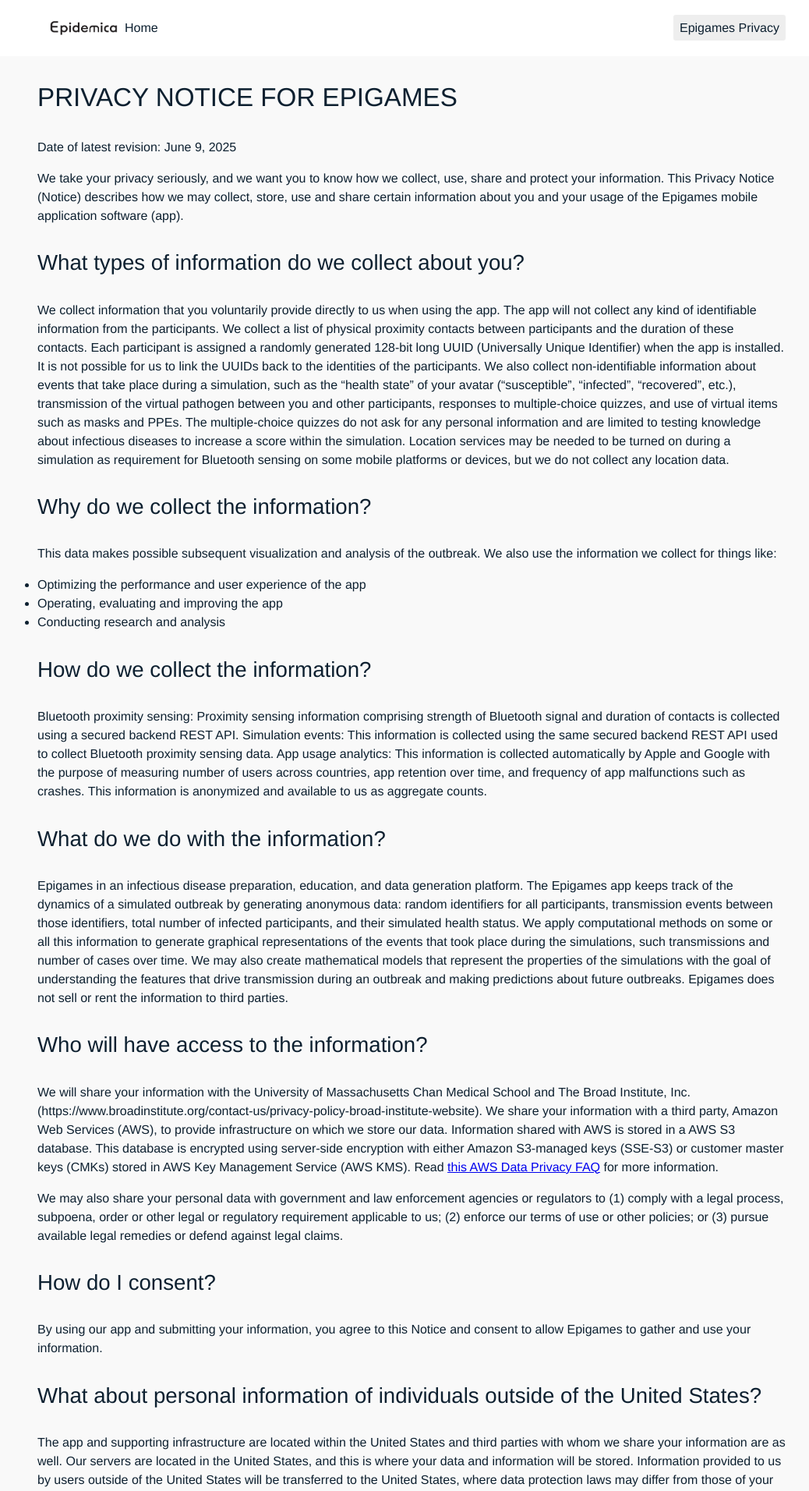
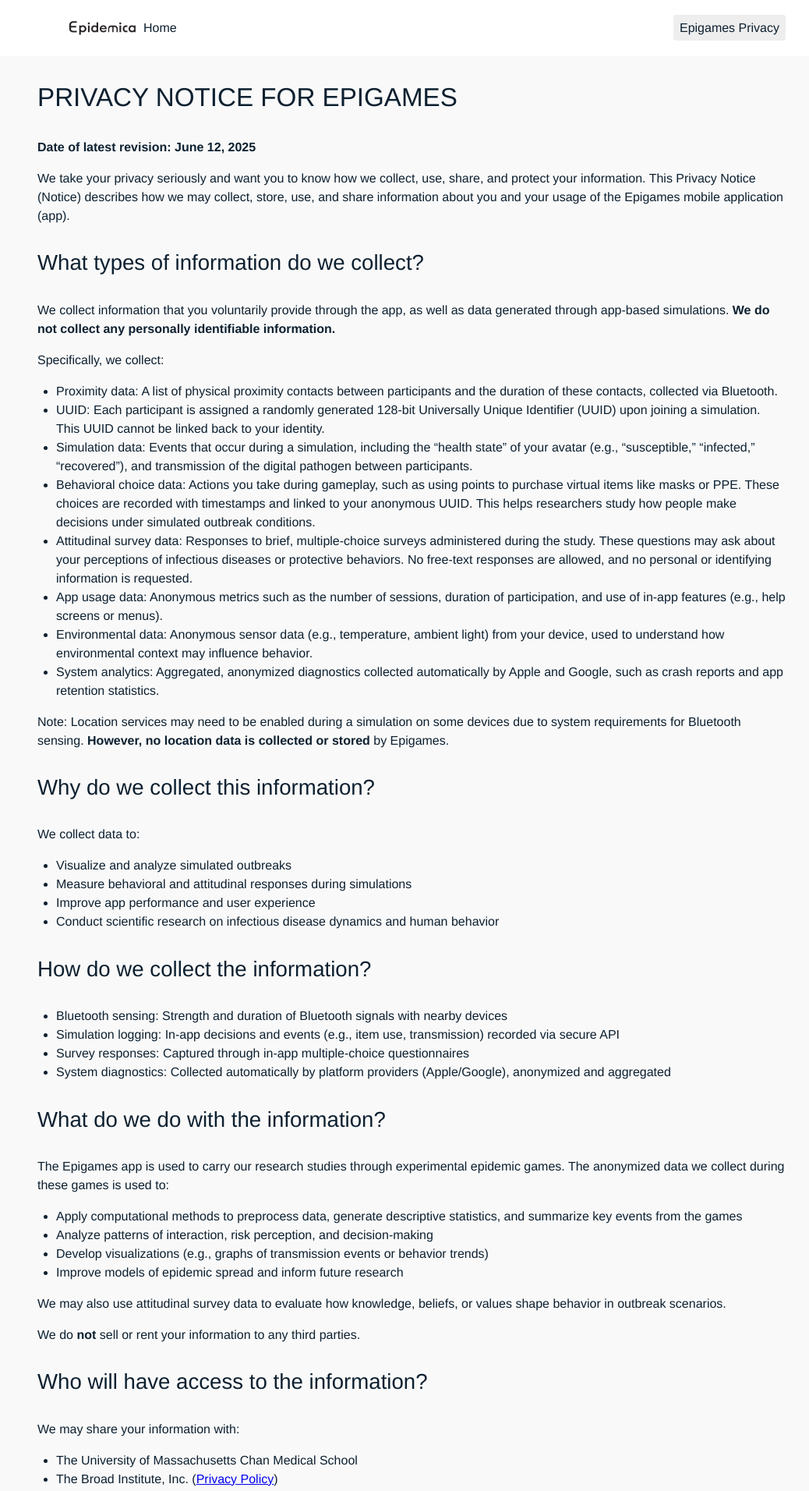
Before and after one commit to colabobio/epidemica-website, a Jekyll site: the page built from _toplevel/1-privacy.md, in a window 1280 px wide. Shown: the top 1912 px of the page at 78% size, without its empty margins (112-1150 px from the left). Built offline with Jekyll 4.4.1, drawn with Linux system fonts in a browser that asks for light colours; some of the changed text lies outside the part shown.

Commit message:
updated privacy and consent

```diff
--- a/_toplevel/1-privacy.md
+++ b/_toplevel/1-privacy.md
@@ -5,64 +5,99 @@
 
 ## PRIVACY NOTICE FOR EPIGAMES
 
-Date of latest revision: June 9, 2025
+**Date of latest revision: June 12, 2025**
 
-We take your privacy seriously, and we want you to know how we collect, use, share and protect your information. This Privacy Notice (Notice) describes how we may collect, store, use and share certain information about you and your usage of the Epigames mobile application software (app).
+We take your privacy seriously and want you to know how we collect, use, share, and protect your information. This Privacy Notice (Notice) describes how we may collect, store, use, and share information about you and your usage of the Epigames mobile application (app).
 
-### What types of information do we collect about you?
+### What types of information do we collect?
 
-We collect information that you voluntarily provide directly to us when using the app. The app will not collect any kind of identifiable information from the participants. We collect a list of physical proximity contacts between participants and the duration of these contacts. Each participant is assigned a randomly generated 128-bit long UUID (Universally Unique Identifier) when the app is installed. It is not possible for us to link the UUIDs back to the identities of the participants. We also collect non-identifiable information about events that take place during a simulation, such as the “health state” of your avatar (“susceptible”, “infected”, “recovered”, etc.), transmission of the virtual pathogen between you and other participants, responses to multiple-choice quizzes, and use of virtual items such as masks and PPEs. The multiple-choice quizzes do not ask for any personal information and are limited to testing knowledge about infectious diseases to increase a score within the simulation. Location services may be needed to be turned on during a simulation as requirement for Bluetooth sensing on some mobile platforms or devices, but we do not collect any location data.
+We collect information that you voluntarily provide through the app, as well as data generated through app-based simulations. **We do not collect any personally identifiable information.**
 
-### Why do we collect the information?
+Specifically, we collect:
+- Proximity data: A list of physical proximity contacts between participants and the duration of these contacts, collected via Bluetooth.
+- UUID: Each participant is assigned a randomly generated 128-bit Universally Unique Identifier (UUID) upon joining a simulation. This UUID cannot be linked back to your identity.
+- Simulation data: Events that occur during a simulation, including the “health state” of your avatar (e.g., “susceptible,” “infected,” “recovered”), and transmission of the digital pathogen between participants.
+- Behavioral choice data: Actions you take during gameplay, such as using points to purchase virtual items like masks or PPE. These choices are recorded with timestamps and linked to your anonymous UUID. This helps researchers study how people make decisions under simulated outbreak conditions.
+- Attitudinal survey data: Responses to brief, multiple-choice surveys administered during the study. These questions may ask about your perceptions of infectious diseases or protective behaviors. No free-text responses are allowed, and no personal or identifying information is requested.
+- App usage data: Anonymous metrics such as the number of sessions, duration of participation, and use of in-app features (e.g., help screens or menus).
+- Environmental data: Anonymous sensor data (e.g., temperature, ambient light) from your device, used to understand how environmental context may influence behavior.
+- System analytics: Aggregated, anonymized diagnostics collected automatically by Apple and Google, such as crash reports and app retention statistics.
 
-This data makes possible subsequent visualization and analysis of the outbreak. We also use the information we collect for things like:
+Note: Location services may need to be enabled during a simulation on some devices due to system requirements for Bluetooth sensing. **However, no location data is collected or stored** by Epigames.
 
-* Optimizing the performance and user experience of the app
-* Operating, evaluating and improving the app
-* Conducting research and analysis
+### Why do we collect this information?
+
+We collect data to:
+
+- Visualize and analyze simulated outbreaks
+- Measure behavioral and attitudinal responses during simulations
+- Improve app performance and user experience
+- Conduct scientific research on infectious disease dynamics and human behavior
 
 ### How do we collect the information?
 
-Bluetooth proximity sensing: Proximity sensing information comprising strength of Bluetooth signal and duration of contacts is collected using a secured backend REST API.
-Simulation events: This information is collected using the same secured backend REST API used to collect Bluetooth proximity sensing data.
-App usage analytics: This information is collected automatically by Apple and Google with the purpose of measuring number of users across countries, app retention over time, and frequency of app malfunctions such as crashes. This information is anonymized and available to us as aggregate counts.
+- Bluetooth sensing: Strength and duration of Bluetooth signals with nearby devices
+- Simulation logging: In-app decisions and events (e.g., item use, transmission) recorded via secure API
+- Survey responses: Captured through in-app multiple-choice questionnaires
+- System diagnostics: Collected automatically by platform providers (Apple/Google), anonymized and aggregated
 
 ### What do we do with the information?
 
-Epigames in an infectious disease preparation, education, and data generation platform. The Epigames app keeps track of the dynamics of a simulated outbreak by generating anonymous data: random identifiers for all participants, transmission events between those identifiers, total number of infected participants, and their simulated health status. We apply computational methods on some or all this information to generate graphical representations of the events that took place during the simulations, such transmissions and number of cases over time. We may also create mathematical models that represent the properties of the simulations with the goal of understanding the features that drive transmission during an outbreak and making predictions about future outbreaks. Epigames does not sell or rent the information to third parties.
+The Epigames app is used to carry our research studies through experimental epidemic games. The anonymized data we collect during these games is used to:
+
+- Apply computational methods to preprocess data, generate descriptive statistics, and summarize key events from the games
+- Analyze patterns of interaction, risk perception, and decision-making
+- Develop visualizations (e.g., graphs of transmission events or behavior trends)
+- Improve models of epidemic spread and inform future research
+
+We may also use attitudinal survey data to evaluate how knowledge, beliefs, or values shape behavior in outbreak scenarios.
+
+We do **not** sell or rent your information to any third parties.
 
 ### Who will have access to the information?
 
-We will share your information with the University of Massachusetts Chan Medical School and The Broad Institute, Inc. (https://www.broadinstitute.org/contact-us/privacy-policy-broad-institute-website). We share your information with a third party, Amazon Web Services (AWS), to provide infrastructure on which we store our data. Information shared with AWS is stored in a AWS S3 database. This database is encrypted using server-side encryption with either Amazon S3-managed keys (SSE-S3) or customer master keys (CMKs) stored in AWS Key Management Service (AWS KMS). Read [this AWS Data Privacy FAQ](https://aws.amazon.com/compliance/data-privacy-faq/) for more information.
+We may share your information with:
+- The University of Massachusetts Chan Medical School
+- The Broad Institute, Inc. ([Privacy Policy](https://www.broadinstitute.org/contact-us/privacy-policy-broad-institute-website))
+- Amazon Web Services (AWS), which hosts our encrypted cloud-based storage
 
-We may also share your personal data with government and law enforcement agencies or regulators to (1) comply with a legal process, subpoena, order or other legal or regulatory requirement applicable to us; (2) enforce our terms of use or other policies; or (3) pursue available legal remedies or defend against legal claims.
+Data is stored securely using AWS S3 with server-side encryption (SSE-S3 or AWS KMS). Read more in the [AWS Data Privacy FAQ](https://aws.amazon.com/compliance/data-privacy-faq/).
+
+We may also share information with government or legal authorities when required by law or legal process.
 
 ### How do I consent?
 
-By using our app and submitting your information, you agree to this Notice and consent to allow Epigames to gather and use your information.
+This Privacy Notice is for your information only. Your formal consent to participate in the research study will be obtained separately through an informed consent process within the app.
 
-### What about personal information of individuals outside of the United States?
+By continuing to use the app after providing consent, you acknowledge that you have read and understood this Privacy Notice.
+
+### What about users outside the United States?
 
 The app and supporting infrastructure are located within the United States and third parties with whom we share your information are as well. Our servers are located in the United States, and this is where your data and information will be stored. Information provided to us by users outside of the United States will be transferred to the United States, where data protection laws may differ from those of your home country. By using our application or providing us with your information, you acknowledge that your information will be transferred to the United States, processed, and / or stored on servers in the United States. Your information will be used as provided in this Notice and all reasonable steps will be taken to protect your privacy in accordance with the applicable data privacy laws.
 
 ### How do we protect your information?
 
-We use computer safeguards, including random identifiers and encryption, to protect your information.
+We protect your data through:
+
+- Use of random, non-identifiable UUIDs
+- End-to-end encryption of transmitted data
+- Secure server infrastructure with access controls
+- Collection of only non-personally identifiable information
 
 ### Do Not Track Signals
 
-Some technologies, such as web browsers or mobile devices, provide a setting that when turned on sends a Do Not Track (DNT) signal when browsing a website or app. There is currently no common standard for responding to DNT Signals or even in the DNT signal itself. Our app does not honor DNT signals.
+Some technologies, such as web browsers or mobile devices, provide a setting that when turned on sends a Do Not Track (DNT) signal when browsing a website or app. Our app does not respond to Do Not Track signals, as there is no standard method of interpreting such signals across devices.
 
 ### How long will we retain your information?
 
-We keep your information for as long as needed to fulfill the particular purpose for which it was collected. We may also retain your records if legally required or to fulfill a legitimate interest.
+We retain your anonymized data only as long as needed for the purposes described in this notice. We may also retain your anonymized data if legally required or to fulfill a legitimate interest.
 
 ### How will you be notified if our Privacy Notice changes?
 
-We reserve the right to change, modify, or otherwise amend this Privacy Notice at our sole discretion and at any time as we deem circumstances warrant. If the Privacy Notice changes, we will post an updated privacy statement with a modification date. Please check back often for the most current version. Your continued use of our application after any change in the Privacy Notice will constitute your acceptance of such changes.
+We reserve the right to change, modify, or otherwise amend this Privacy Notice at our sole discretion and at any time as we deem circumstances warrant. The date of the most recent revision is posted at the top. Continued use of the app after changes are made constitutes acceptance of those changes.
 
 ### How can you contact us?
 
-If you have questions about this Privacy Notice, please contact the University of Massachusetts Chan Medical School’s Office of Management at [privacyandcompliance@umassmed.edu](mailto:privacyandcompliance@umassmed.edu)
+If you have privacy-related questions, please contact the University of Massachusetts Chan Medical School’s Office of Management at [privacyandcompliance@umassmed.edu](mailto:privacyandcompliance@umassmed.edu).
 
-If you have any questions about Epigames mobile application or website, please contact Andres Colubri at [andres.colubri@umassmed.edu](mailto:andres.colubri@umassmed.edu)
+For questions about about the app or research study, please contact Dr. Andres Colubri at [andres.colubri@umassmed.edu](mailto:andres.colubri@umassmed.edu).
--- a/_toplevel/2-consent.md
+++ b/_toplevel/2-consent.md
@@ -5,14 +5,14 @@
 
 ## Informed Consent for Participation in Research
 
-Study ID# STUDY00002465\
-Version 06/11/2025
+**Study ID# STUDY00002465**\
+**Version 06/12/2025**
 
 Dear participant,
 
-We are inviting you to take part in a research study conducted by researchers at UMass Chan Medical School. The purpose of this study is to understand how people behave and interact in situations that simulate the spread of infectious diseases, using this app created with the  Epidemica technology developed by the Colubri Lab.
+We are inviting you to take part in a research study conducted by researchers at UMass Chan Medical School. The purpose of this study is to understand how people behave and interact in situations that simulate the spread of infectious diseases, using this app created with the Epidemica technology developed by the [Colubri Lab](https://co-labo.org/).
 
-The study is expected to last for two days, and your participation is completely voluntary. You are free to decline or stop at any time by selecting the "Leave Study" option in the app, which will also delete your data from our system.
+The study is expected to last for two days, and your participation is completely voluntary. You are free to decline or stop at any time by selecting the "Leave Study" or "Leave Game" option in the app, which will also delete your data from our system.
 
 **If you agree to participate:**
 - You will take part in a simulated outbreak game that will run for two days.
--- a/assets/css/default.css
+++ b/assets/css/default.css
@@ -7,6 +7,8 @@
   margin-right: auto;
   margin-left: auto;
   margin-bottom: 1em;
+  padding-right: 2em;
+  padding-left: 2em;
 }
 
 main img {
@@ -56,3 +58,7 @@
 header li:first-child a:focus {
   background-color: #DDD;
 }
+
+body ul {
+  margin-left: 1.5em;
+}
```
